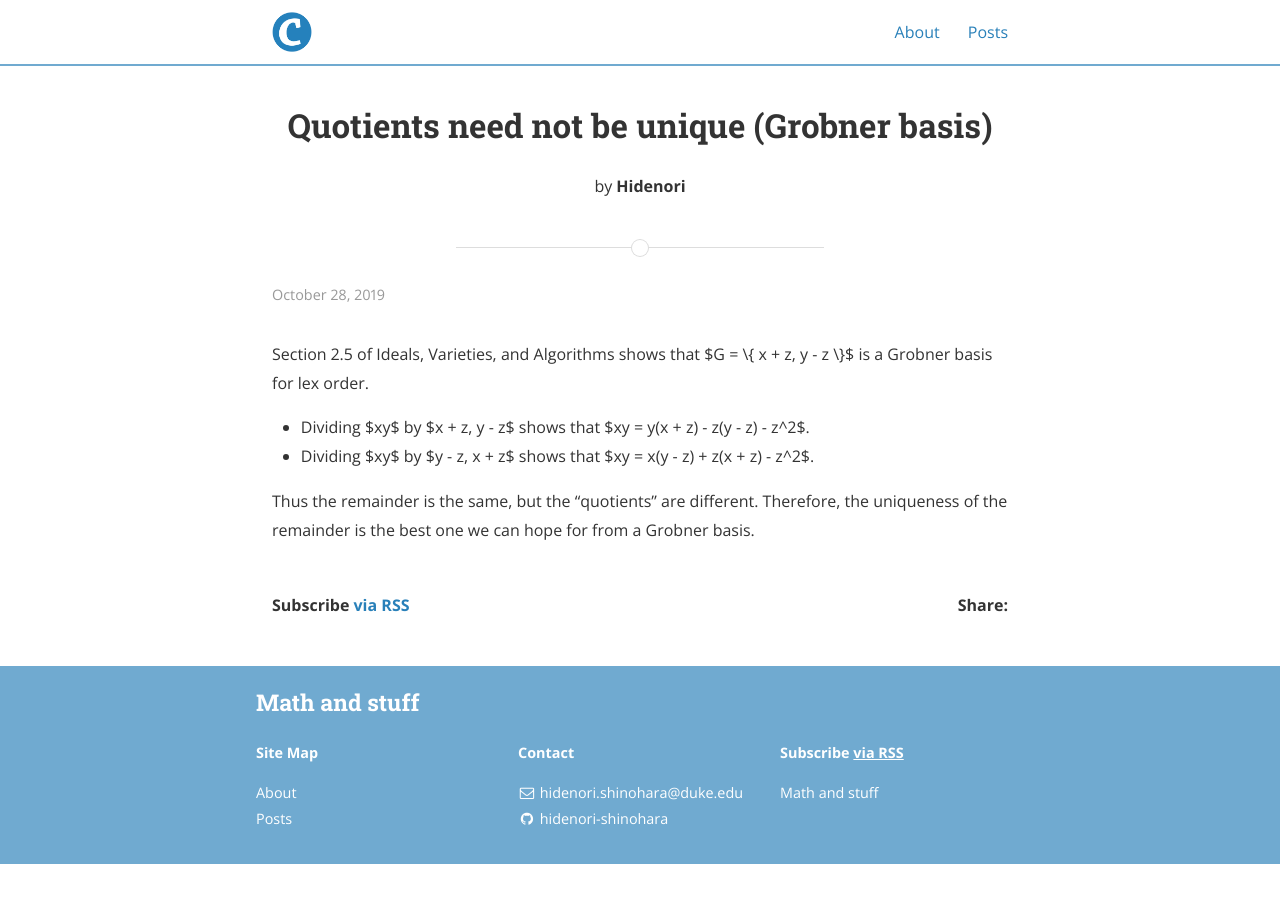
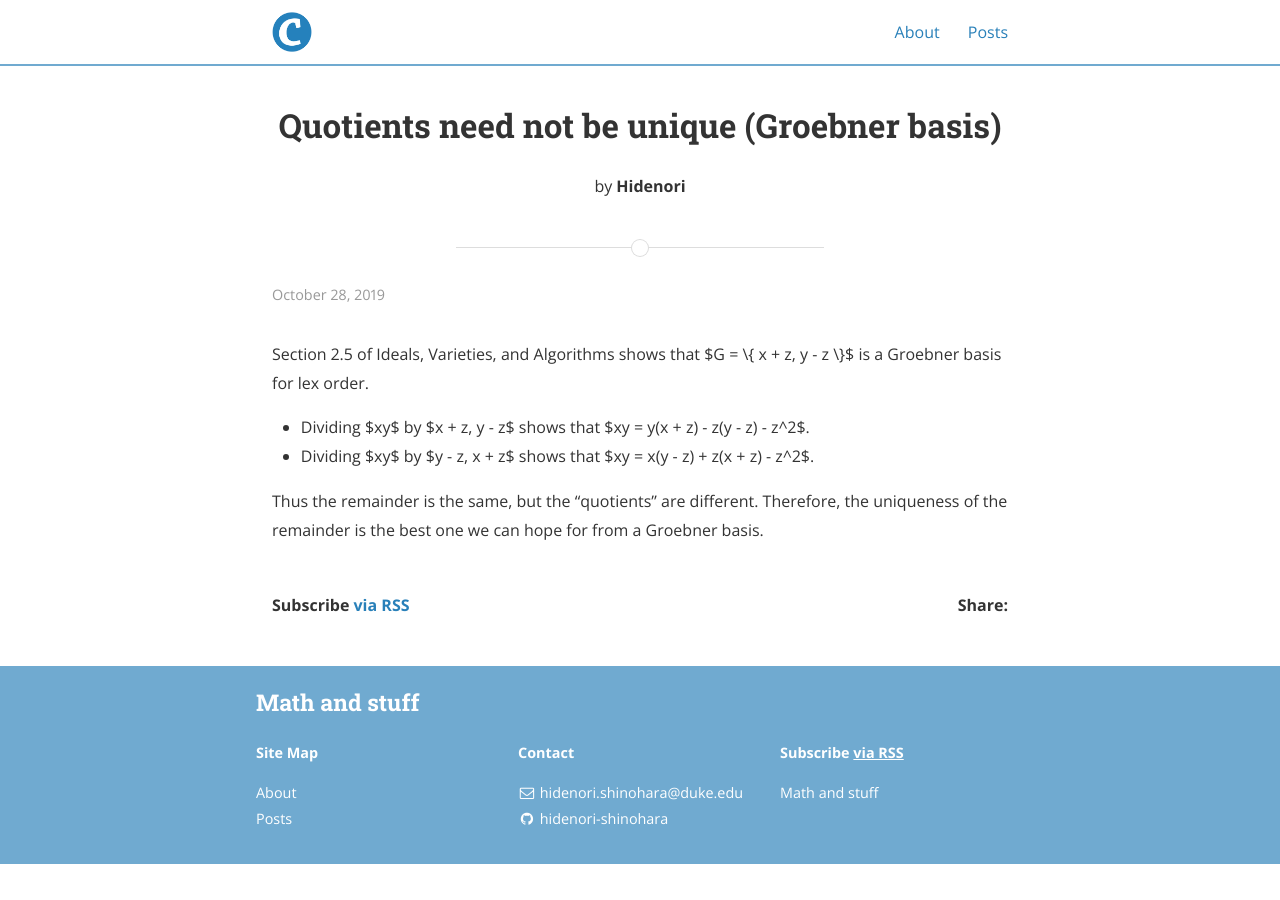
Before and after one commit to hidenori-shinohara/hidenori-shinohara.github.io, a Jekyll site: the page built from _posts/ideals_varieties_and_algorithms/chapter2/section6/2019-10-28-counterexample-uniquness-quotient-ex-2-6-2.md, in a window 1280 px wide. Built offline with Jekyll 4.4.1, drawn with Linux system fonts in a browser that asks for light colours; nearby versions of some CDN libraries.

Commit message:
Fix typos (Grobner -> Groebner)

```diff
--- a/_posts/ideals_varieties_and_algorithms/chapter2/section6/2019-10-28-counterexample-uniquness-quotient-ex-2-6-2.md
+++ b/_posts/ideals_varieties_and_algorithms/chapter2/section6/2019-10-28-counterexample-uniquness-quotient-ex-2-6-2.md
@@ -1,14 +1,14 @@
 ---
 layout: post
-title:  "Quotients need not be unique (Grobner basis)"
+title:  "Quotients need not be unique (Groebner basis)"
 date:   2019-10-28
 author: Hidenori
 ---
 
-Section 2.5 of Ideals, Varieties, and Algorithms shows that $G = \\{ x + z, y - z \\}$ is a Grobner basis for lex order.
+Section 2.5 of Ideals, Varieties, and Algorithms shows that $G = \\{ x + z, y - z \\}$ is a Groebner basis for lex order.
 
 * Dividing $xy$ by $x + z, y - z$ shows that $xy = y(x + z) - z(y - z) - z^2$.
 * Dividing $xy$ by $y - z, x + z$ shows that $xy = x(y - z) + z(x + z) - z^2$.
 
 Thus the remainder is the same, but the "quotients" are different.
-Therefore, the uniqueness of the remainder is the best one we can hope for from a Grobner basis.
+Therefore, the uniqueness of the remainder is the best one we can hope for from a Groebner basis.
```
Also changed, not shown: _posts/ideals_varieties_and_algorithms/chapter2/section6/2019-10-28-groebner-basis-property-ex-2-6-1.md (renamed from _posts/ideals_varieties_and_algorithms/chapter2/section6/2019-10-28-grobner-basis-property-ex-2-6-1.md, +1 -1 lines), _posts/ideals_varieties_and_algorithms/chapter2/section7/2019-10-28-calculate-s-polynomials-ex-2-7-1.md (renamed from _posts/ideals_varieties_and_algorithms/chapter2/section6/2019-10-28-calculate-s-polynomials-ex-2-7-1.md).
